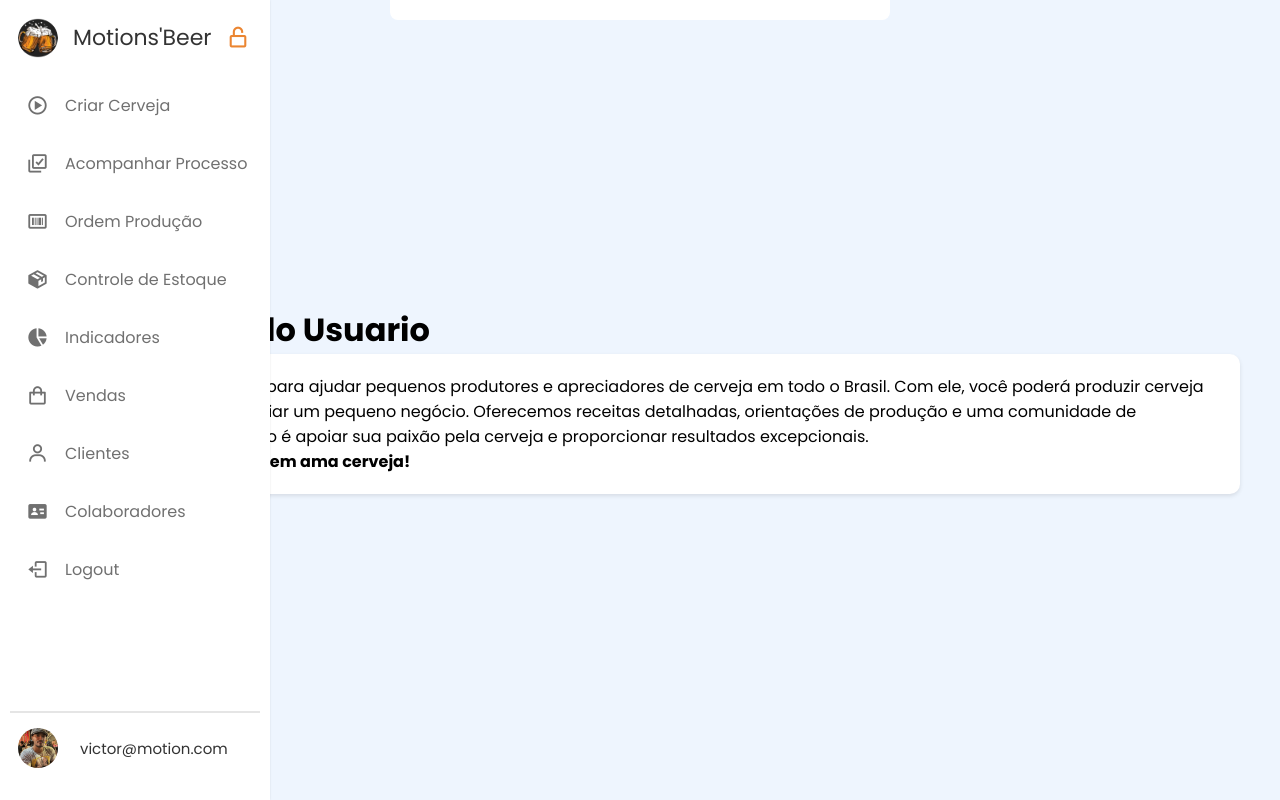
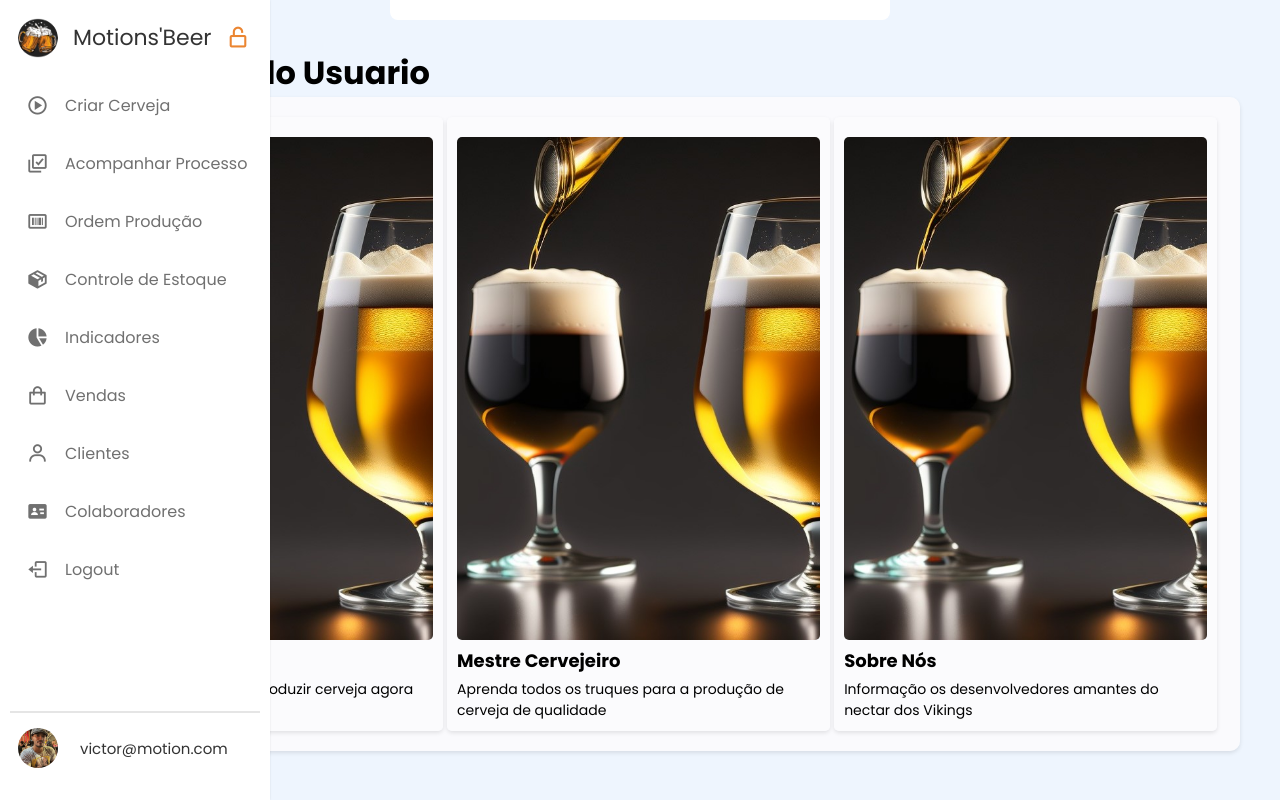
Before and after one commit to nexTIDev/ControleDeOPCervejariaFrontEnd, a PHP site: page /menu/index.html in a window 1280 px wide. Run offline with PHP 8.4, Linux system fonts and the light colour scheme.

Commit message:
Update cards

```diff
--- a/menu/index.html
+++ b/menu/index.html
@@ -14,12 +14,64 @@
 </head>
 
 <style>
+  .card2 {
+    transition: transform 0.3s ease;
+  }
+
+  .card2:hover {
+    transform: scale(1.1);
+  }
+
+
+  .card2 {
+    cursor: pointer;
+  }
+
   .card-custom {
     width: 200px;
     padding: 20px;
     background-color: #ffffff;
     border-radius: 10px;
     box-shadow: 0 2px 4px rgba(0, 0, 0, 0.1);
+  }
+
+  .card-custom {
+    display: inline-block;
+    width: 32.7%;
+    height: 518px;
+    padding: 5px 10px;
+    background-color: #f2f2f2;
+    color: #333;
+    text-decoration: none;
+    border-radius: 5px;
+  }
+
+  .card2 {
+    display: inline-block;
+    width: 33%;
+    background-color: rgba(251, 251, 253, .92);
+    ;
+    border-radius: 5px;
+    padding: 10px;
+    box-shadow: 0 2px 4px rgba(0, 0, 0, 0.1);
+  }
+
+  .card2 img {
+    width: 100%;
+    border-radius: 5px;
+  }
+
+  .card2-content {
+    margin-top: 10px;
+  }
+
+  .card2-content h2 {
+    font-size: 18px;
+    margin-bottom: 5px;
+  }
+
+  .card2-content p {
+    font-size: 14px;
   }
 </style>
 
@@ -54,21 +106,21 @@
 
         <li class="item">
           <a href="/ordem-producao/" class="link flex">
-                <i class='bx bx-barcode' ></i>
+            <i class='bx bx-barcode'></i>
             <span>Ordem Produção</span>
           </a>
         </li>
 
         <li class="item">
           <a href="/controle-de-producao/" class="link flex">
-                <i class='bx bxs-package' ></i>
+            <i class='bx bxs-package'></i>
             <span>Controle de Estoque</span>
           </a>
         </li>
 
         <li class="item">
           <a href="/dashboard/" class="link flex">
-                <i class='bx bxs-pie-chart-alt-2' ></i>
+            <i class='bx bxs-pie-chart-alt-2'></i>
             <span>Indicadores</span>
           </a>
         </li>
@@ -116,22 +168,60 @@
 
   <nav class="navbar flex">
     <i class="bx bx-menu" id="sidebar-open"></i>
-
   </nav>
 
   <!-- Site -->
   <div>
     <h1 class="display-2">Seja bem Vindo Usuario</h1>
     <div class="card">
+      <div class="card2">
+        <div class="card2-content">
+          <img src="/menu/images/card1.jpg" alt="Descrição da imagem">
+          <h2>Começar a Arte!</h2>
+          <p>Clique no car e começe a produzir cerveja agora mesmo</p>
+        </div>
+      </div>
+      <div class="card2">
+        <div class="card2-content">
+          <img src="/menu/images/card1.jpg" alt="Descrição da imagem">
+          <h2>Mestre Cervejeiro</h2>
+          <p>Aprenda todos os truques para a produção de cerveja de qualidade</p>
+        </div>
+      </div>
+      <div class="card2">
+        <div class="card2-content">
+          <img src="/menu/images/card1.jpg" alt="Descrição da imagem">
+          <h2>Sobre Nós</h2>
+          <p>Informação os desenvolvedores amantes do nectar dos Vikings</p>
+        </div>
+      </div>
       <div class="col">
         <div class="row">
+          <div class="col  m-2">
+
+
+
+            <!--<div class="card-custom">
+                <img src="/menu/images/card1.jpg" alt="Descrição da imagem">
+                <h1>Começar a Arte!</h1>
+                <h3>Comece a produzir cerveja agora mesmo</h3>
+              </div>
+              <div class="card-custom">
+                <h1>Mestre Cervejeiro</h1>
+                <h3>Aprenda todos os truques para a produção de cerveja de qualidade</h3>
+              </div>
+              <div class="card-custom">
+                <h1>Sobre Nós</h1>
+                <h3>Informação os desenvolvedores amantes do nectar dos Vikings</h3>
+              </div>
+            </div>
 
               <a class="mr-3"text-align="justify">Nosso software foi criado para ajudar pequenos produtores e apreciadores de cerveja em todo o Brasil. Com ele, você poderá produzir cerveja artesanal em casa ou iniciar um pequeno negócio. Oferecemos receitas detalhadas, orientações de produção e uma comunidade de entusiastas. Nosso objetivo é apoiar sua paixão pela cerveja e proporcionar resultados excepcionais.</a>
 
-              <h4>...Feito com amor para quem ama cerveja!</h4>
+              <h4>...Feito com amor para quem ama cerveja!</h4>-->
           </div>
         </div>
       </div>
+</body>
 
-  </body>
 </html>
--- a/menu/style.css
+++ b/menu/style.css
@@ -219,7 +219,7 @@
 .card {
   width: 1200px;
   padding: 20px;
-  background-color: #ffffff;
+  background-color: rgba(251, 251, 253, .92);
   border-radius: 10px;
   box-shadow: 0 2px 4px rgba(0, 0, 0, 0.1);
 }
```
Also changed, not shown: menu/images/card1.jpg (added). Lines whose indentation alone changed are shown as unchanged.
